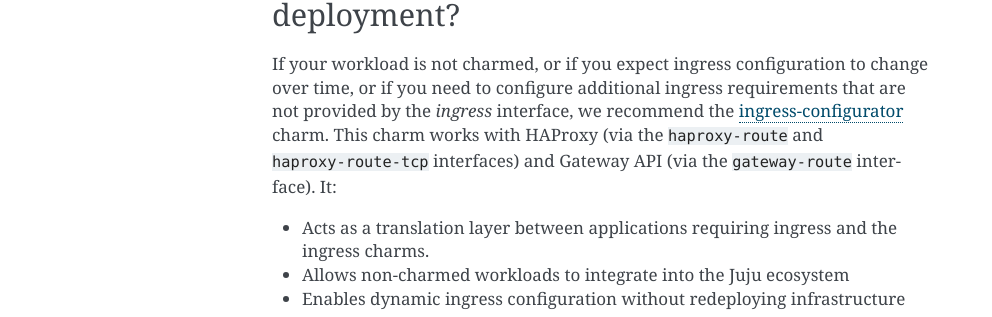
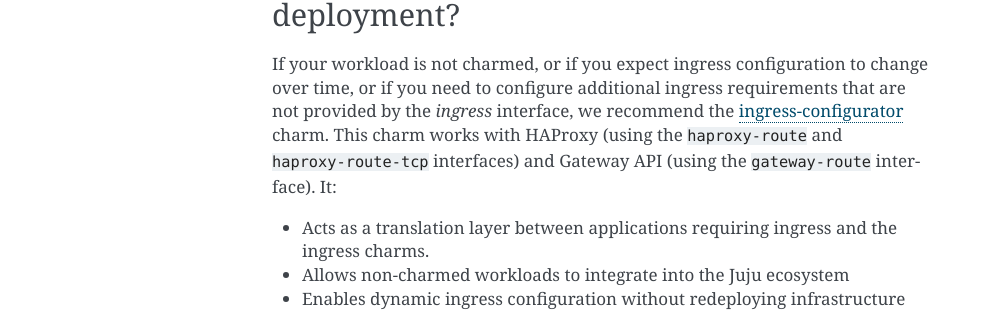
Before and after one commit to canonical/charmed-ingress-documentation, a Sphinx documentation site: the page built from docs/how-to/choose-an-ingress.rst, in a window 1280 px wide. Shown: the part 1097-1414 px from the top of the page, without its empty margins (148-1140 px from the left). Built offline with Sphinx 7.4.7, drawn with Linux system fonts in a browser that asks for light colours; pages that are not in the unit, such as notebooks, are missing from menus; comment, search, counter and statistics services are not loaded.

Commit message:
s/via/using

```diff
--- a/docs/how-to/choose-an-ingress.rst
+++ b/docs/how-to/choose-an-ingress.rst
@@ -39,8 +39,8 @@
 If your workload is not charmed, or if you expect ingress configuration to change over time, or if
 you need to configure additional ingress requirements that are not provided by the *ingress* interface,
 we recommend the `ingress-configurator <https://github.com/canonical/ingress-configurator-operator/>`_
-charm. This charm works with HAProxy (via the ``haproxy-route`` and ``haproxy-route-tcp``
-interfaces) and Gateway API (via the ``gateway-route`` interface). It:
+charm. This charm works with HAProxy (using the ``haproxy-route`` and ``haproxy-route-tcp``
+interfaces) and Gateway API (using the ``gateway-route`` interface). It:
 
 * Acts as a translation layer between applications requiring ingress and the ingress charms.
 * Allows non-charmed workloads to integrate into the Juju ecosystem
```
